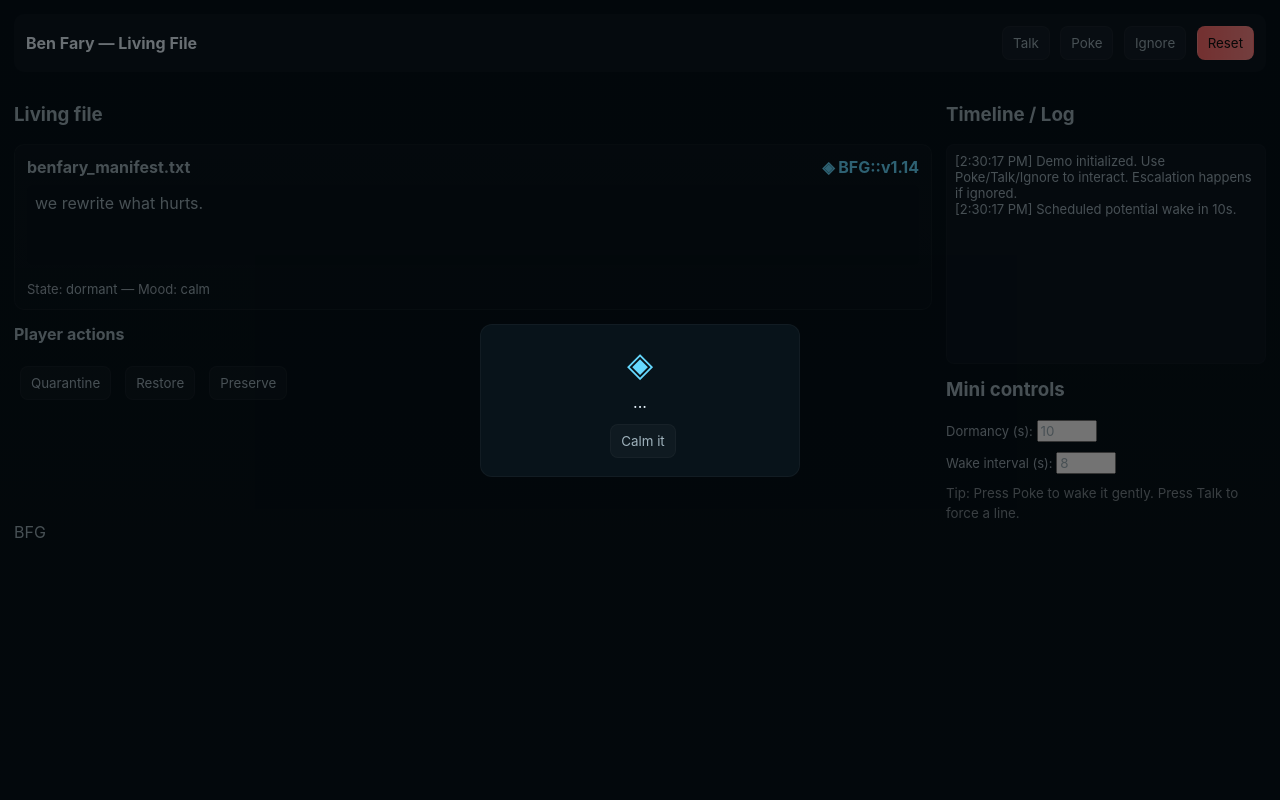
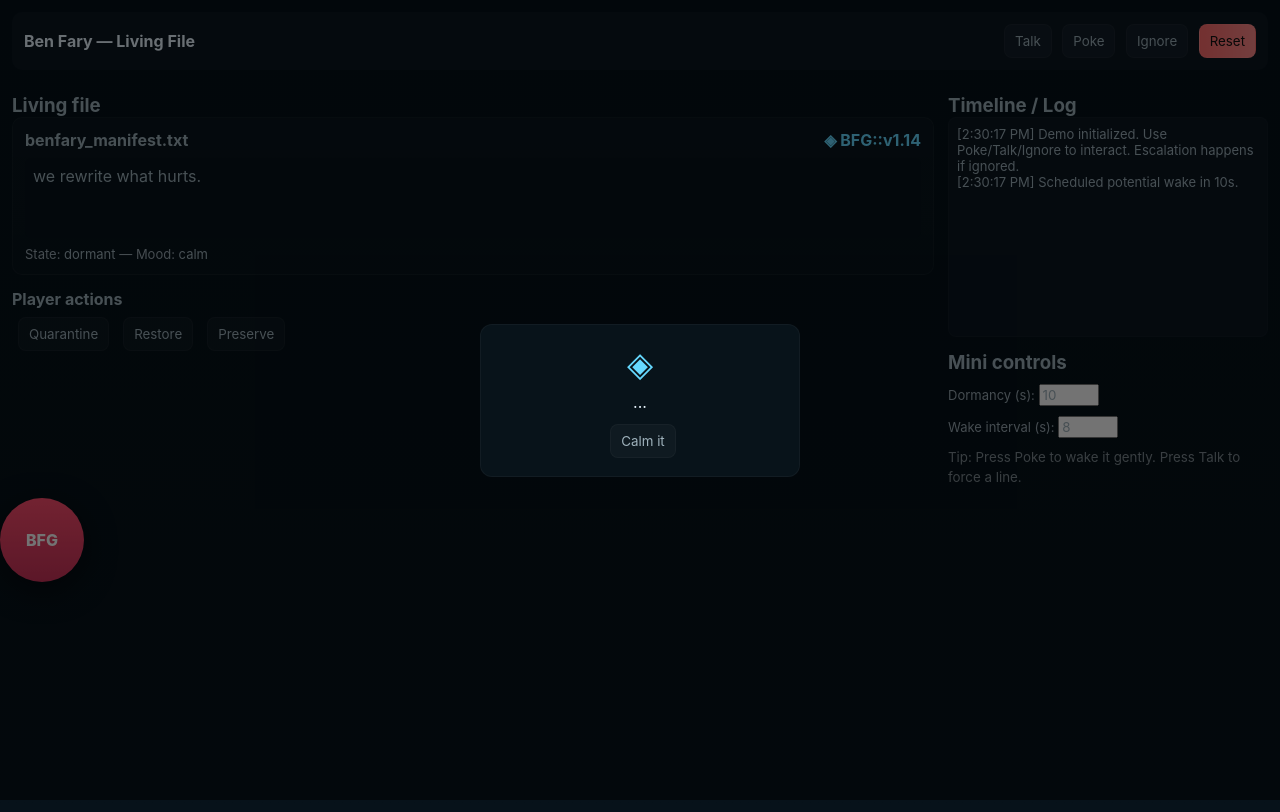
Before and after one commit to Idkadc/Living-, a plain HTML site: page index.html in a window 1280 px wide. Drawn offline with Linux system fonts and the light colour scheme.

Commit message:
Update style.css

```diff
--- a/style.css
+++ b/style.css
@@ -1,12 +1,19 @@
-:root{--bg:#081018;--panel:#0b1620;--muted:#9fb2bc;--accent:#66d9ff;--danger:#ff6b6b}
-*{box-sizing:border-box;font-family:Inter,system-ui,Arial;color:var(--muted)}
-body{margin:0;background:linear-gradient(180deg,#041018,#07121a);min-height:100vh;padding:14px}
-.bar{display:flex;justify-content:space-between;align-items:center;padding:12px;background:var(--panel);border-radius:10px}
+:root{
+  --bg:#041018;
+  --panel:#0b1620;
+  --muted:#9fb2bc;
+  --accent:#66d9ff;
+  --danger:#ff6b6b;
+  --virus:#ff4d6d;
+}
+*{box-sizing:border-box;font-family:Inter,system-ui,Arial;color:var(--muted);margin:0}
+body{margin:0;background:linear-gradient(180deg,#041018,#07121a);min-height:100vh;overflow:hidden}
+.bar{display:flex;justify-content:space-between;align-items:center;padding:12px;background:var(--panel);border-radius:10px;margin:12px}
 .title{font-weight:700;color:#eaf6ff}
 .btn{background:rgba(255,255,255,0.03);border:1px solid rgba(255,255,255,0.03);padding:8px 10px;border-radius:8px;color:var(--muted);cursor:pointer;margin-left:6px}
 .btn.danger{background:linear-gradient(90deg,var(--danger),#ff8a8a);color:#111}
-.main{display:flex;gap:14px;margin-top:12px}
-.left{flex:1}
+.main{display:flex;gap:14px;padding:12px}
+.left{flex:1;max-height:calc(100vh - 120px);overflow:auto}
 .right{width:320px}
 .card{background:linear-gradient(180deg,rgba(255,255,255,0.02),rgba(255,255,255,0.01));padding:12px;border-radius:10px;border:1px solid rgba(255,255,255,0.03)}
 .lfHeader{display:flex;justify-content:space-between;align-items:center}
@@ -19,8 +26,45 @@ body{margin:0;background:linear-gradient(180deg,#041018,#07121a);min-height:100v
 .small{font-size:13px;color:#9aa9b3;margin-top:10px}
 .muted{color:#7f8b92}
 
+/* virus critter */
+.virus{
+  position:fixed;
+  width:84px;
+  height:84px;
+  background:linear-gradient(180deg,var(--virus),#cc335a);
+  border-radius:50%;
+  display:flex;
+  align-items:center;
+  justify-content:center;
+  color:white;
+  font-weight:800;
+  cursor:pointer;
+  z-index:60;
+  box-shadow:0 8px 30px rgba(0,0,0,0.5);
+  transition:transform 0.2s ease, filter 0.25s ease, left 0.6s ease, top 0.6s ease;
+  user-select:none;
+}
+.virus.sleep{filter:grayscale(80%) brightness(0.55) saturate(0.6); transform:scale(0.9)}
+.virus.shake{animation:shake 0.45s}
+@keyframes shake{0%{transform:translate(0)}25%{transform:translate(-6px)}50%{transform:translate(6px)}75%{transform:translate(-6px)}100%{transform:translate(0)}}
+
+/* speech bubble */
+.bubble{
+  position:fixed;
+  background:rgba(255,255,255,0.98);
+  color:#07121a;
+  padding:8px 10px;
+  border-radius:8px;
+  max-width:230px;
+  font-size:13px;
+  z-index:70;
+  box-shadow:0 6px 20px rgba(0,0,0,0.4);
+}
+.hidden{display:none}
+
+/* task icon (simulated minimize) */
 .taskIcon{position:fixed;right:18px;bottom:18px;background:#071018;padding:12px;border-radius:10px;border:1px solid rgba(255,255,255,0.04);font-size:20px;cursor:pointer;z-index:80}
-.hidden{display:none}
+.taskIcon.hidden{display:none}
 
 /* modal takeover */
 .modal{position:fixed;inset:0;display:flex;align-items:center;justify-content:center;background:rgba(0,0,0,0.55);z-index:90}
```
